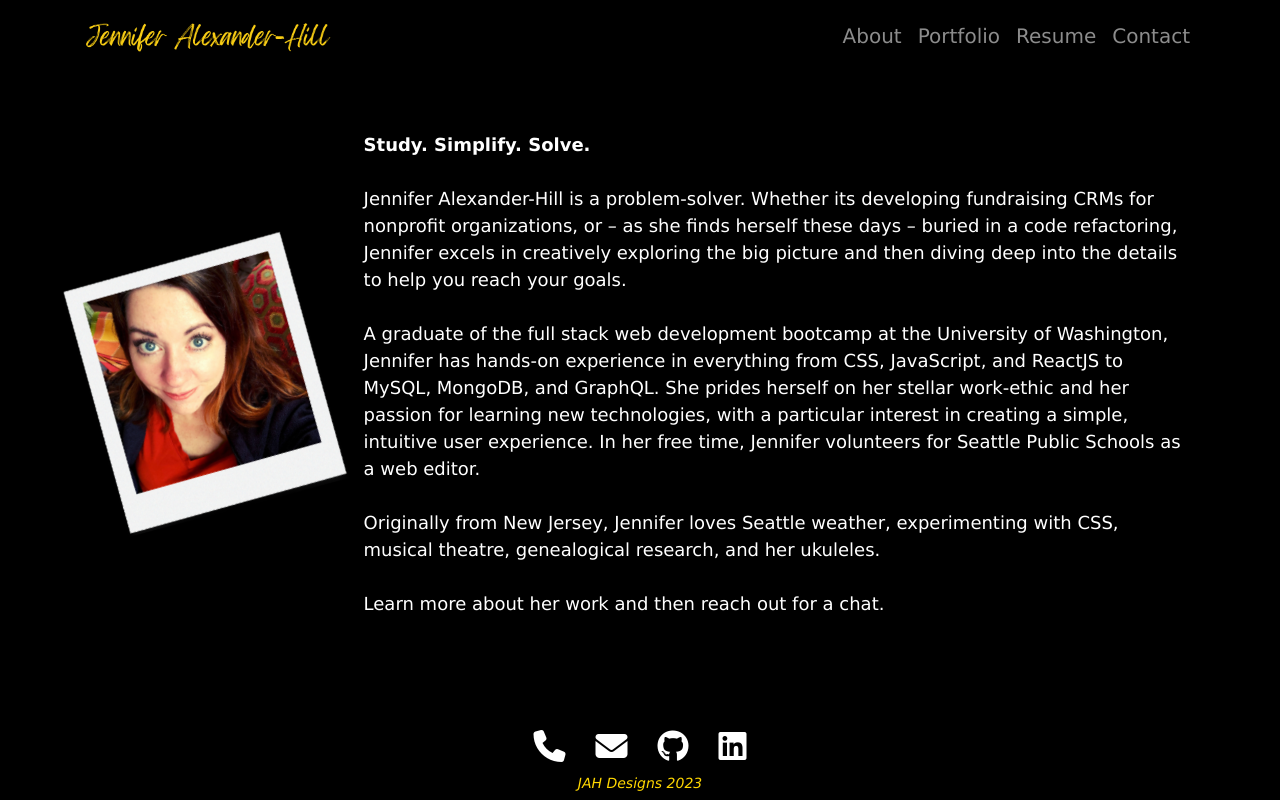
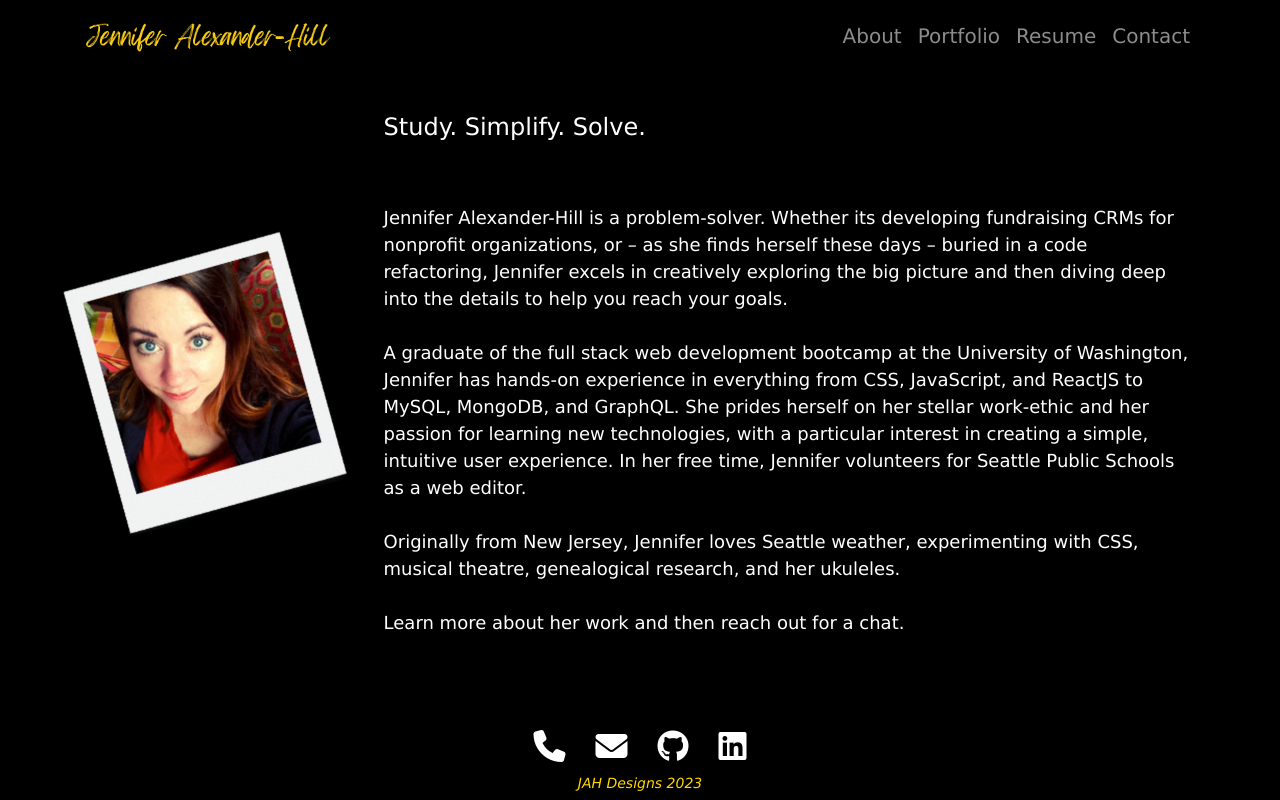
Before and after one commit to jsalexan/react-portfolio, a React (Create React App) app: page / in a window 1280 px wide. Built offline with nearby package versions, Linux system fonts and the light colour scheme.

Commit message:
Fixed some hover CSS. Added hover feature to highlight h4 words in About

```diff
--- a/src/components/pages/About.js
+++ b/src/components/pages/About.js
@@ -1,7 +1,17 @@
-import React from 'react';
+import React, { useState } from 'react';
 import profilePic from '../../assets/polaroid.png';
 
 export default function About() {
+
+    const [highlightedWord, setHighlightedWord] = useState(null);
+
+    const handleWordHover = (word) => {
+      setHighlightedWord(word);
+    };
+
+    const handleWordLeave = () => {
+      setHighlightedWord(null);
+    };
   return (
     <section id="about-me">
         <header className='top-bar'>
@@ -10,7 +20,29 @@ export default function About() {
             <div className="about-me-container">
                 <img className="polaroid" src={ profilePic } alt="Jennifer Alexander-Hill, a woman with brown hair."/>
                     <p>
-                        <b>Study. Simplify. Solve.</b>
+                    <h4 className='heading'>
+      <span
+        className={highlightedWord === 'Study' ? 'highlighted' : ''}
+        onMouseEnter={() => handleWordHover('Study')}
+        onMouseLeave={handleWordLeave}
+      >
+        Study.
+      </span>{' '}
+      <span
+        className={highlightedWord === 'Simplify' ? 'highlighted' : ''}
+        onMouseEnter={() => handleWordHover('Simplify')}
+        onMouseLeave={handleWordLeave}
+      >
+        Simplify.
+      </span>{' '}
+      <span
+        className={highlightedWord === 'Solve' ? 'highlighted' : ''}
+        onMouseEnter={() => handleWordHover('Solve')}
+        onMouseLeave={handleWordLeave}
+      >
+        Solve.
+      </span>
+    </h4>
                         <br /><br />
                         Jennifer Alexander-Hill is a problem-solver. Whether its developing fundraising CRMs for nonprofit organizations, or – as she finds herself these days – buried in a code refactoring, Jennifer excels in creatively exploring the big picture and then diving deep into the details to help you reach your goals.
                         <br /><br />
--- a/src/index.css
+++ b/src/index.css
@@ -73,6 +73,7 @@ a.nav-link:active {
 
 a.nav-link:hover {
   color: var(--third-tone)!important;
+  transition: color 0.3s ease;
 }
 
 .navbar-light .navbar-brand {
@@ -143,13 +144,18 @@ ul {
   transform: rotate(20deg);
 }
 
+.highlighted {
+  color: var(--third-tone);
+  transition: color 0.3s ease;
+}
+
 /* My bio. */
 p {
   font-family: Verdana, Geneva, Tahoma, sans-serif;
   font-size: 18px;
   display: inline;
   padding-inline-start: 15px;
-  padding-left: 40px;
+  padding-left: 60px;
   flex: 0 0 70%;
   width: 150vmin;
   color: var(--text-color);
@@ -304,6 +310,7 @@ p {
 .fa-brands:hover,
 .fa-solid:hover {
   color: var(--third-tone);
+  transition: color 0.3s ease;
 }
 
 /* Formatting for footer section. */
@@ -344,9 +351,9 @@ footer h3 {
   border-radius: 4px;
   background-color: var(--third-tone);
   color: var(--main-background);
-
   margin-top: 5px;
   text-align: center;
+  transition: background-color 0.3s ease, color 0.3s ease, border-color 0.3s ease;
 }
 
 .submit-button:hover {
@@ -355,13 +362,14 @@ footer h3 {
   border-color: var(--third-tone);
 }
 
-input.btn.submit-button:active {
+.submit-button:active {
   background-color: var(--third-tone);
   box-shadow: 0 5px black;
   color: var(--main-background);
   font-weight: bold;
   transform: translateY(2px);
 }
+
 
 .form-label {
   color: var(--third-tone);
```
